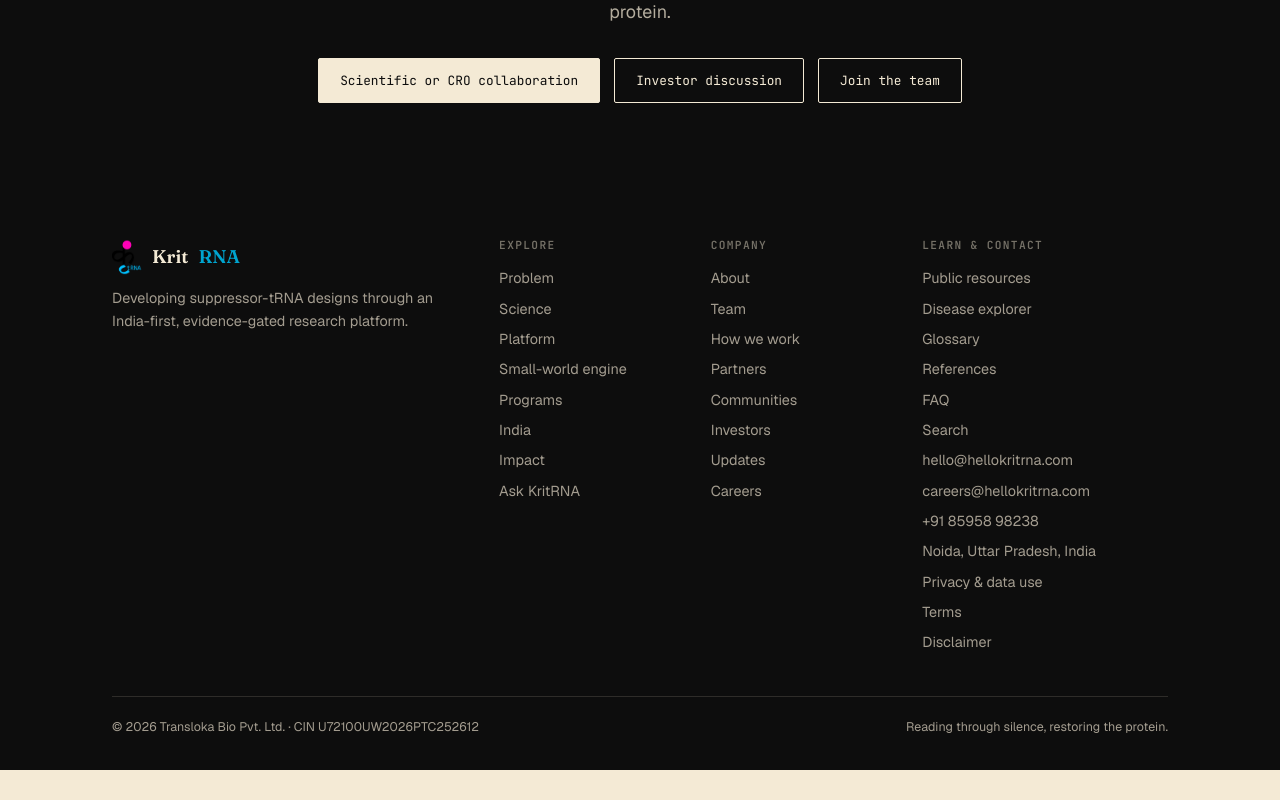
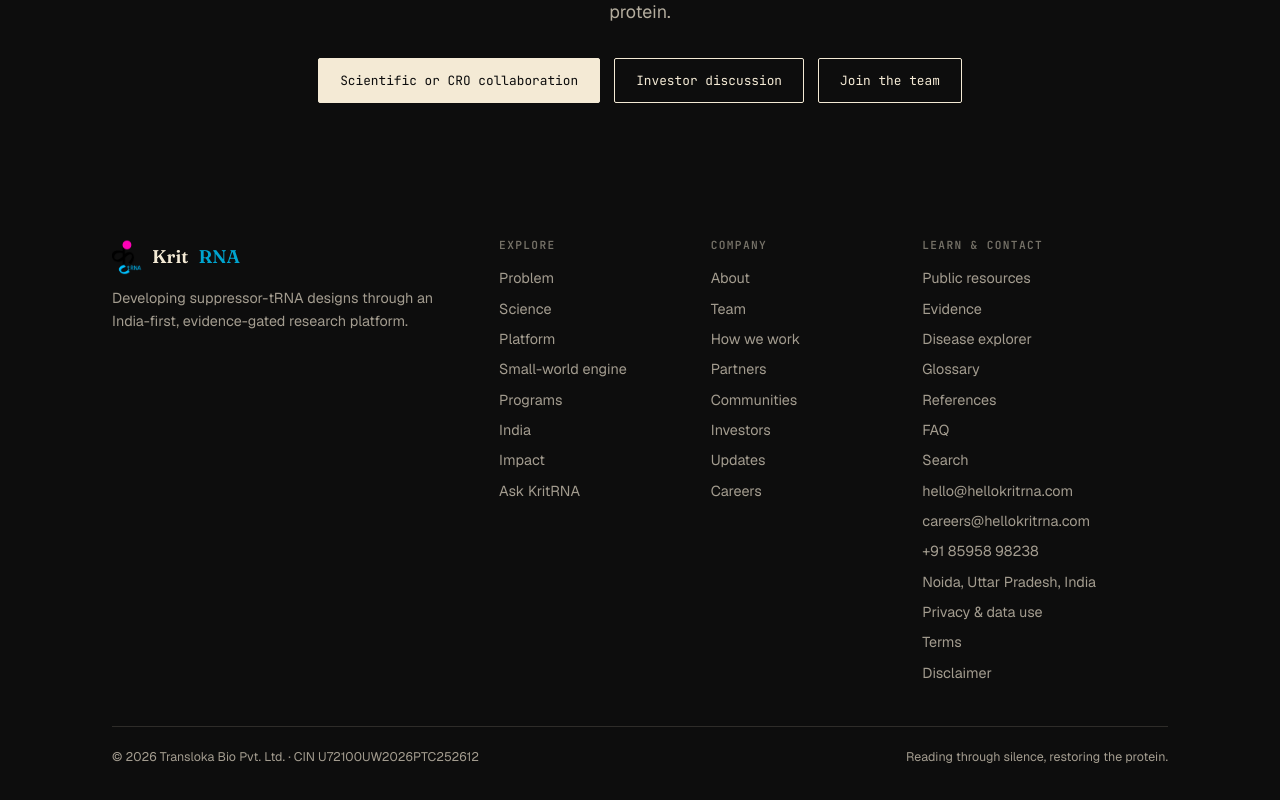
Before and after one commit to transloka786/trasnloka-website, a Next.js app: page / in a window 1280 px wide. Shown: the part 4666-5466 px from the top of the page. Before the commit the page ends 5436 px from the top, so only its background shows below. Built offline with nearby package versions, Linux system fonts and the light colour scheme.

Commit message:
Add evidence link to footer without changing original copy

```diff
--- a/src/components/Footer.tsx
+++ b/src/components/Footer.tsx
@@ -4,7 +4,7 @@ import { SITE } from '@/lib/content';
 
 const EXPLORE = [['/problem','Problem'],['/science','Science'],['/platform','Platform'],['/small-world','Small-world engine'],['/pipeline','Programs'],['/india','India'],['/impact','Impact'],['/ask','Ask KritRNA']];
 const COMPANY = [['/about','About'],['/team','Team'],['/how-we-work','How we work'],['/partners','Partners'],['/community','Communities'],['/investors','Investors'],['/updates','Updates'],['/careers','Careers']];
-const LEARN = [['/resources','Public resources'],['/explorer','Disease explorer'],['/glossary','Glossary'],['/references','References'],['/faq','FAQ'],['/search','Search']];
+const LEARN = [['/resources','Public resources'],['/evidence','Evidence'],['/explorer','Disease explorer'],['/glossary','Glossary'],['/references','References'],['/faq','FAQ'],['/search','Search']];
 
 export default function Footer() {
   return <footer className="footer"><div className="wrap"><div className="foot-grid">
```
